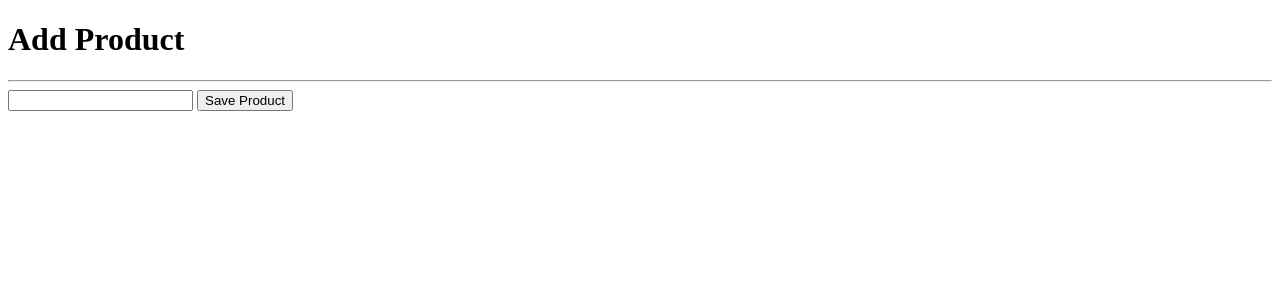
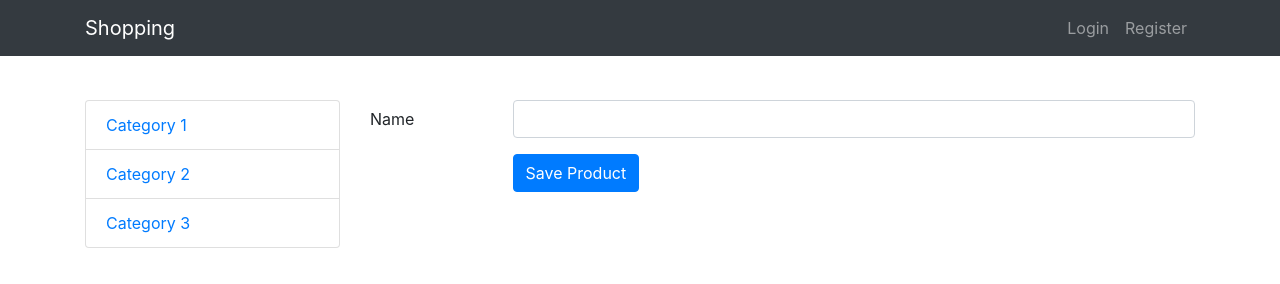
Before and after one commit to eemmrree/nodejs, a website: page views/add-product.html in a window 1280 px wide. Drawn offline with nearby package versions, Linux system fonts and the light colour scheme.

Commit message:
express.js ile html sayfalarının yönetimi

```diff
--- a/app.js
+++ b/app.js
@@ -8,7 +8,7 @@ const path = require("path");
 app.use(bodyParser.urlencoded({extended:false}));
 app.use('/admin',adminRoutes);
 app.use(userRoutes);
-
+app.use(express.static(path.join(__dirname,'public')));
 app.use((req,res)=>{
     res.status(404).sendFile(path.join(__dirname,'views','404.html'));
 })
--- a/package.json
+++ b/package.json
@@ -20,6 +20,7 @@
   "homepage": "https://github.com/eemmrree/nodejs#readme",
   "dependencies": {
     "body-parser": "^1.20.1",
-    "express": "^4.18.2"
+    "express": "^4.18.2",
+    "nodemon": "^2.0.20"
   }
 }
--- /dev/null
+++ b/public/css/style.css
@@ -0,0 +1,3 @@
+.pt-100{
+    padding-top: 100px;
+}
--- a/views/add-product.html
+++ b/views/add-product.html
@@ -1,17 +1,61 @@
-<!DOCTYPE html>
+<!doctype html>
 <html lang="en">
-<head>
-    <meta charset="UTF-8">
-    <meta http-equiv="X-UA-Compatible" content="IE=edge">
-    <meta name="viewport" content="width=device-width, initial-scale=1.0">
-    <title>Add Product</title>
-</head>
-<body>
-    <h1>Add Product</h1>
-    <hr>
-    <form action="/add-product" method="POST">
-        <input type="text" name="productName">
-        <input type="submit" value="Save Product">
-    </form>
-</body>
+  <head>
+    <!-- Required meta tags -->
+    <meta charset="utf-8">
+    <meta name="viewport" content="width=device-width, initial-scale=1, shrink-to-fit=no">
+
+    <!-- Bootstrap CSS -->
+    <link rel="stylesheet" href="https://cdn.jsdelivr.net/npm/bootstrap@4.2.1/dist/css/bootstrap.min.css" integrity="sha384-GJzZqFGwb1QTTN6wy59ffF1BuGJpLSa9DkKMp0DgiMDm4iYMj70gZWKYbI706tWS" crossorigin="anonymous">
+    <link rel="stylesheet" href="https://cdnjs.cloudflare.com/ajax/libs/font-awesome/4.7.0/css/font-awesome.min.css">
+    <title>Hello, world!</title>
+  </head>
+  <body>
+
+    <nav class="navbar navbar-expand-lg navbar-dark bg-dark fixed-top">
+        <div class="container">
+            <a href="/" class="navbar-brand">Shopping</a>
+            <ul class="navbar-nav ml-auto">
+                <li class="nav-item">
+                    <a class="nav-link" href="">Login</a>
+                </li>
+                <li class="nav-item">
+                    <a class="nav-link" href="">Register</a>
+                </li>
+            </ul>
+        </div>
+    </nav>
+
+    <div class="container" style="padding-top: 100px;">
+        <div class="row">
+            <div class="col-lg-3">
+                <div class="list-group">
+                    <a href="" class="list-group-item">Category 1</a>
+                    <a href="" class="list-group-item">Category 2</a>
+                    <a href="" class="list-group-item">Category 3</a>
+                </div>
+            </div>
+            <div class="col-lg-9">
+              <form action="/add-product" method="POST"></form>
+                <div class="form-group row">
+                    <label for="productName" class="col-sm-2 col-form-label">Name</label>
+                    <div class="col-sm-10">
+                        <input type="text" class="form-control" id="productName" name="productName">
+                    </div>
+                </div>
+                <div class="form-group row">
+                    <div class="col-sm-10 offset-sm-2">
+                        <input type="submit" class="btn btn-primary" value="Save Product">
+                    </div>
+                </div>
+               </form>
+            </div>
+        </div>
+    </div>
+
+    <script src='https://kit.fontawesome.com/a076d05399.js' crossorigin='anonymous'></script>
+    <script src="https://code.jquery.com/jquery-3.3.1.slim.min.js" integrity="sha384-q8i/X+965DzO0rT7abK41JStQIAqVgRVzpbzo5smXKp4YfRvH+8abtTE1Pi6jizo" crossorigin="anonymous"></script>
+    <script src="https://cdn.jsdelivr.net/npm/popper.js@1.14.6/dist/umd/popper.min.js" integrity="sha384-wHAiFfRlMFy6i5SRaxvfOCifBUQy1xHdJ/yoi7FRNXMRBu5WHdZYu1hA6ZOblgut" crossorigin="anonymous"></script>
+    <script src="https://cdn.jsdelivr.net/npm/bootstrap@4.2.1/dist/js/bootstrap.min.js" integrity="sha384-B0UglyR+jN6CkvvICOB2joaf5I4l3gm9GU6Hc1og6Ls7i6U/mkkaduKaBhlAXv9k" crossorigin="anonymous"></script>
+  </body>
 </html>
```
Also changed, not shown: views/index.html (+13 -12 lines), public/img/1.jpg (added), public/img/slider1.png (added), public/img/slider2.png (added), public/img/slider3.png (added), 1 other file.
